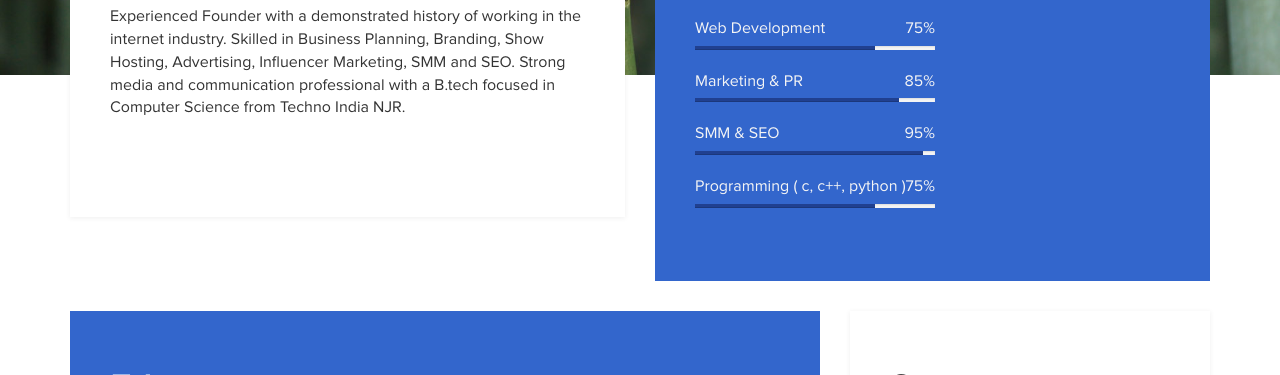
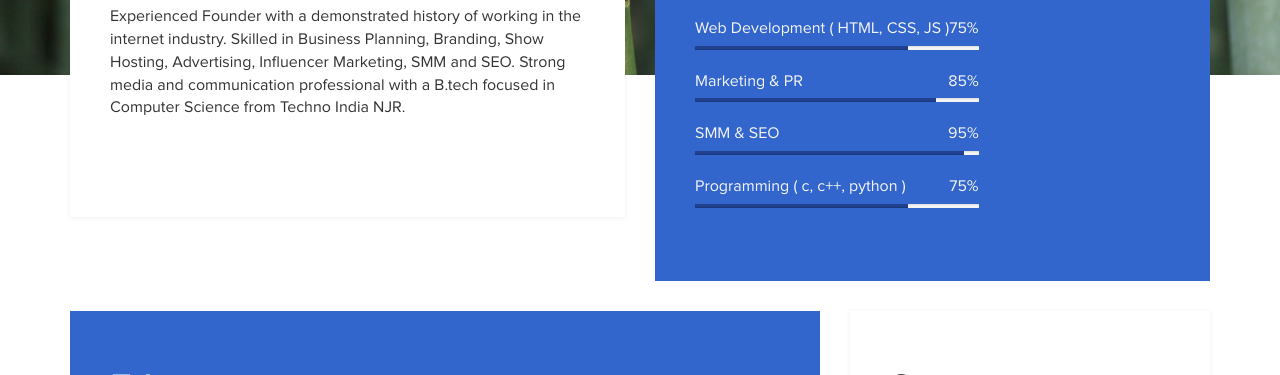
Before and after one commit to sanyam2/resume, a plain HTML site: page index.html in a window 1280 px wide. Shown: the part 725-1100 px from the top of the page. Drawn offline with Linux system fonts and the light colour scheme.

Commit message:
Update index.html

```diff
--- a/index.html
+++ b/index.html
@@ -51,7 +51,7 @@
 		<div class="col-md-6 col-sm-12">
 			<div class="skills">
 				<h2 class="white"><strong>Skills<strong></h2>
-				<strong>Web Development </strong>
+				<strong>Web Development  ( HTML, CSS, JS ) </strong>
 				<span class="pull-right">75%</span>
 					<div class="progress">
 						<div class="progress-bar progress-bar-primary" role="progressbar"
```
